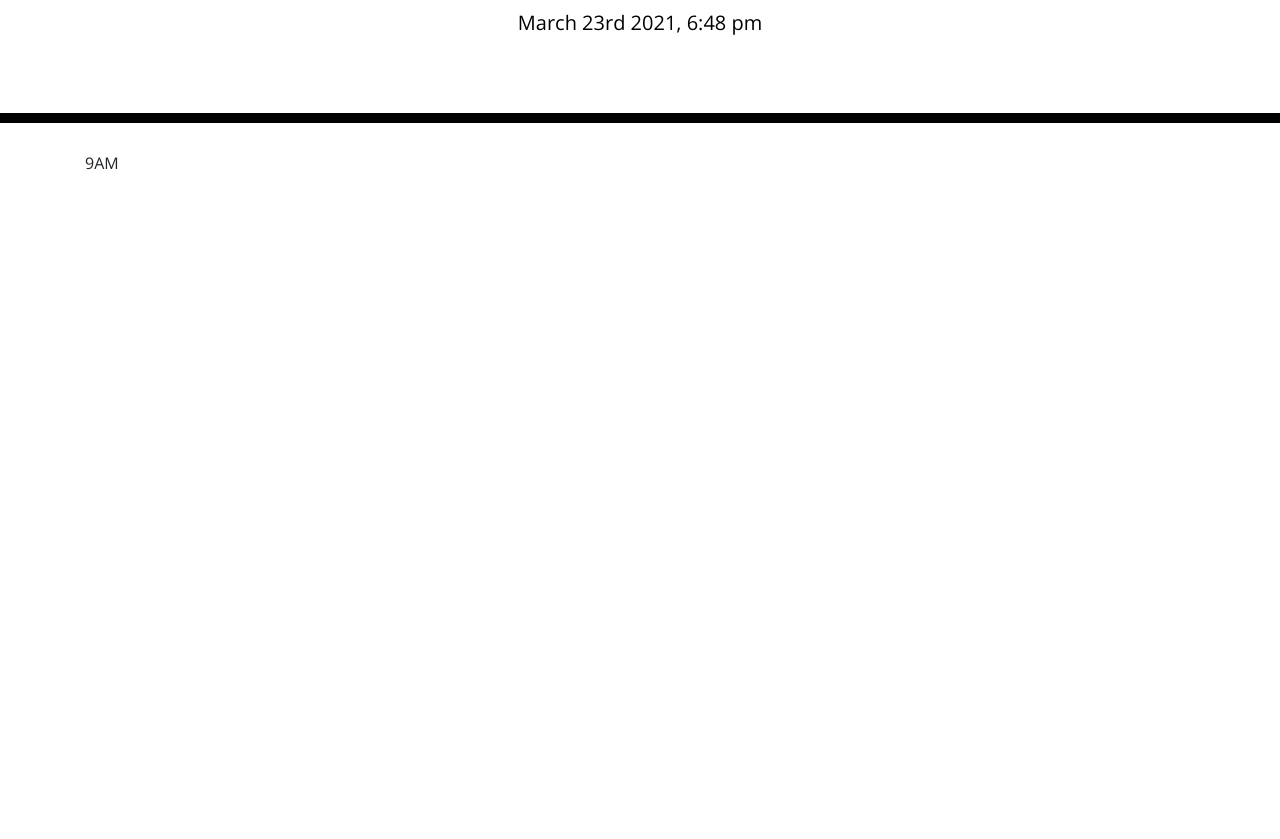
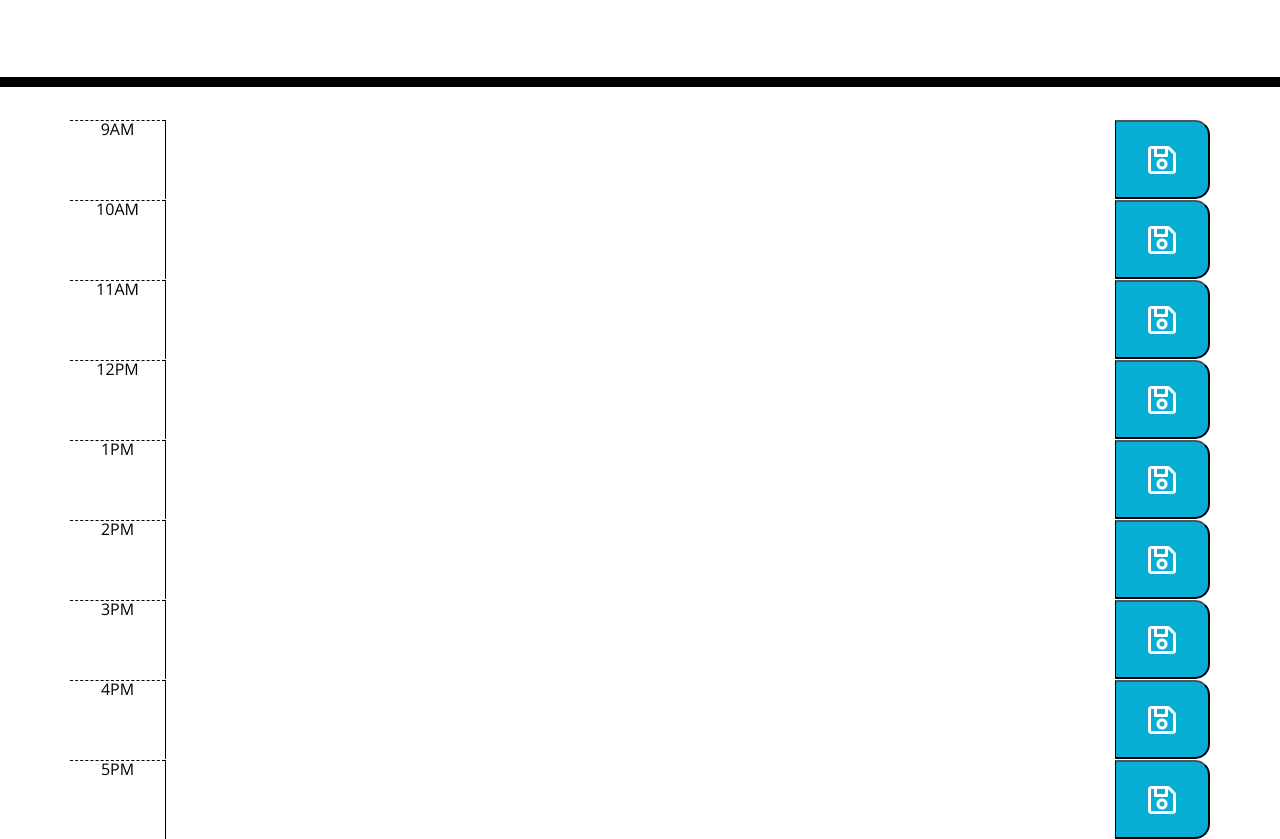
Before and after one commit to peterw712/event-scheduler, a plain HTML site: page index.html in a window 1280 px wide. Shown: the part 181-1020 px from the top of the page. Before the commit the page ends 800 px from the top, so only its background shows below. Drawn offline with nearby package versions, Linux system fonts and the light colour scheme.

Commit message:
basic html linked with css

```diff
--- a/index.html
+++ b/index.html
@@ -30,7 +30,50 @@
     </header>
     <div class="container">
       <!-- Timeblocks go here -->
-      <p id="nine">9AM</p>
+    <div class="row time-block">
+      <div class="col-2 col-md-1 hour">9AM</div>
+      <textarea class="col-8 col-md-10 description" id="9"></textarea>
+      <button class="col-2 col-md-1 saveBtn far fa-save fa-2x"></button>
+    </div>
+    <div class="row time-block">
+      <div class="col-2 col-md-1 hour">10AM</div>
+      <textarea class="col-8 col-md-10 description" id="10"></textarea>
+      <button class="col-2 col-md-1 saveBtn far fa-save fa-2x"></button>
+    </div>
+    <div class="row time-block">
+      <div class="col-2 col-md-1 hour">11AM</div>
+      <textarea class="col-8 col-md-10 description" id="11"></textarea>
+      <button class="col-2 col-md-1 saveBtn far fa-save fa-2x"></button>
+    </div>
+    <div class="row time-block">
+      <div class="col-2 col-md-1 hour">12PM</div>
+      <textarea class="col-8 col-md-10 description" id="12"></textarea>
+      <button class="col-2 col-md-1 saveBtn far fa-save fa-2x"></button>
+    </div>
+    <div class="row time-block">
+      <div class="col-2 col-md-1 hour">1PM</div>
+      <textarea class="col-8 col-md-10 description" id="13"></textarea>
+      <button class="col-2 col-md-1 saveBtn far fa-save fa-2x"></button>
+    </div>
+    <div class="row time-block">
+      <div class="col-2 col-md-1 hour">2PM</div>
+      <textarea class="col-8 col-md-10 description" id="14"></textarea>
+      <button class="col-2 col-md-1 saveBtn far fa-save fa-2x"></button>
+    </div>
+    <div class="row time-block">
+      <div class="col-2 col-md-1 hour">3PM</div>
+      <textarea class="col-8 col-md-10 description" id="15"></textarea>
+      <button class="col-2 col-md-1 saveBtn far fa-save fa-2x"></button>
+    </div>
+    <div class="row time-block">
+      <div class="col-2 col-md-1 hour">4PM</div>
+      <textarea class="col-8 col-md-10 description" id="16"></textarea>
+      <button class="col-2 col-md-1 saveBtn far fa-save fa-2x"></button>
+    </div>
+    <div class="row time-block">
+      <div class="col-2 col-md-1 hour">5PM</div>
+      <textarea class="col-8 col-md-10 description" id="17"></textarea>
+      <button class="col-2 col-md-1 saveBtn far fa-save fa-2x"></button>
     </div>
 
     <script src="https://code.jquery.com/jquery-3.4.1.min.js"></script>
--- a/script.js
+++ b/script.js
@@ -1,9 +0,0 @@
-//display current date and time
-document.getElementById("currentDay").textContent = moment().format("MMMM Do YYYY, h:mm a");
-
-//basic time comparison
-var currentDate = moment().format("YYYY-MM-DD");
-var currentDateandTime = moment().format("YYYY-MM-DD HH:mm")
-
-console.log(moment(currentDate + ' 09:00').isBefore(moment(currentDateandTime)));
-console.log(moment(currentDate + ' 17:00').isBefore(moment(currentDateandTime)));
--- a/style.css
+++ b/style.css
@@ -65,7 +65,7 @@
   color: white;
 }
 
-.saveBtn i:hover {
-  font-size: 20px;
+.saveBtn:hover {
+  font-size: 60px;
   transition: all .3s ease-in-out;
 }
```
